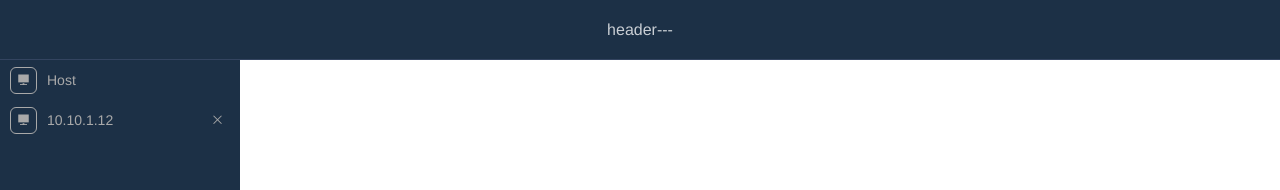
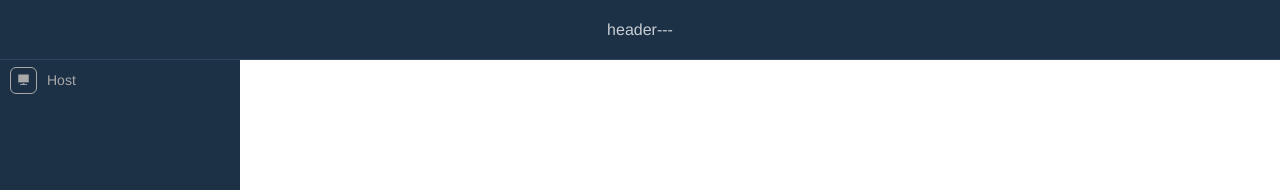
Before and after one commit to itpika/knight-redis, a Vue app: page /#/ in a window 1280 px wide. Shown: the top 190 px of the page. Built offline with nearby package versions, Linux system fonts and the light colour scheme.

Commit message:
打开host与左侧目标栏关联

```diff
--- a/src/front/components/Aside/SelectBox.vue
+++ b/src/front/components/Aside/SelectBox.vue
@@ -6,9 +6,9 @@
       <div :class="{iconActive: box.isActive}">
         <i :class="box.icon"/>
       </div>
-      {{box.name}}
+      {{box.label}}
     </div>
-    <div v-if="box.close" class="closeIcon" @click="this.$emit('closeHost')">
+    <div v-if="box.close" class="closeIcon" @click="closeHost(box.time)">
       <i class="el-icon-close"/>
     </div>
   </div>
@@ -31,7 +31,8 @@ export default {
       this.$emit('active', this.$props.box.id)
       this.$router.push(this.box.router)
     },
-    closeBox() {
+    closeHost(time) {
+      this.$store.commit('host/closeHost', time)
     }
   }
 }
--- a/src/front/components/Aside/index.vue
+++ b/src/front/components/Aside/index.vue
@@ -3,43 +3,39 @@
 <template>
   <div class="Aside">
     <SelectBox :box="host" v-on:active="active"></SelectBox>
-    <SelectBox v-for="(item, i)  of openSelect" v-bind:key="i" :box="item" v-on:active="active"></SelectBox>
+    <SelectBox v-for="(item, i)  of hosts" v-bind:key="i" :box="item" v-on:active="active"></SelectBox>
   </div>
 </template>
 
 <script>
 import SelectBox from './SelectBox'
+import { mapState } from 'vuex'
 export default {
   name: 'Aside',
   components: {
     SelectBox
   },
+  computed: mapState({
+    hosts: state => state.host.openHost
+  }),
   data: () => {
     return {
       host: {
         id: '0',
-        name: 'Host',
+        label: 'Host',
         icon: 'el-icon-s-platform',
         isActive: false,
         router: '/host'
-      },
-      openSelect: [{
-        id: '1',
-        name: '10.10.1.12',
-        icon: 'el-icon-s-platform',
-        isActive: false,
-        close: true,
-        router: '/hostView'
-      }]
+      }
     }
   },
   methods: {
     active: function (id) {
-      for (let i = 0; i < this.$data.openSelect.length; i++) {
-        if (this.$data.openSelect[i].id === id) {
-          this.$data.openSelect[i].isActive = true
+      for (let i = 0; i < this.hosts.length; i++) {
+        if (this.hosts[i].id === id) {
+          this.hosts[i].isActive = true
         } else {
-          this.$data.openSelect[i].isActive = false
+          this.hosts[i].isActive = false
         }
       }
     }
--- a/src/front/store/modules/host.js
+++ b/src/front/store/modules/host.js
@@ -1,20 +1,28 @@
 export default {
   namespaced: true,
   state: {
-    hosts: []
+    hosts: [{
+      id: '1',
+      label: '外网',
+      address: '127.0.0.1',
+      port: 1,
+      passwd: ''
+    }],
+    openHost: []
   },
   mutations: {
-    openHost (state, host) {
-      state.hosts.push(host)
+    connectionHost (state, host) {
+      state.openHost.push(host)
     },
-    closeHost (state, id) {
+    closeHost (state, time) {
+      console.log(time)
       const arr = []
-      for (const h of state.hosts) {
-        if (h.id !== id) {
-          arr.push(arr)
+      for (const h of state.openHost) {
+        if (h.time !== time) {
+          arr.push(h)
         }
       }
-      state.hosts = arr
+      state.openHost = arr
     }
   },
   actions: {
--- a/src/front/views/host/index.vue
+++ b/src/front/views/host/index.vue
@@ -12,7 +12,7 @@
           <span>{{item.label}}</span>
         </div>
         <div class="lineRight">
-          <div class="lineRightOper rotating90 connect">
+          <div class="lineRightOper rotating90 connect" @click="connectionHost(item.id)">
             <i class="el-icon-sort"></i>
           </div>
           <div class="lineRightOper edit" @click="editHost(item.id)">
@@ -65,8 +65,7 @@
 </template>
 
 <script>
-// import Header from '@/front/components/Header.vue'
-
+import { mapState } from 'vuex'
 export default {
   name: 'host',
   data () {
@@ -76,10 +75,6 @@ export default {
       fromOperation: 0,
       visible: false,
       host: {},
-      hosts: [
-        { id: '1', label: '外网', address: '127.0.0.1', port: 1, passwd: '' },
-        { id: '2', label: '内网', address: '127.0.0.2', port: 2, passwd: '' }
-      ],
       rules: {
         address: [
           { required: true, message: 'Please enter the address', trigger: 'blur' }
@@ -91,6 +86,9 @@ export default {
       }
     }
   },
+  computed: mapState({
+    hosts: state => state.host.hosts
+  }),
   components: {
   },
   methods: {
@@ -146,6 +144,23 @@ export default {
         }
       }
       this.hosts = arr
+    },
+    // 连接host,打开一个页面
+    connectionHost(id) {
+      for (const h of this.hosts) {
+        if (h.id === id) {
+          this.$store.commit('host/connectionHost', {
+            id: h.id,
+            label: h.label,
+            time: Date.now(),
+            icon: 'el-icon-s-platform',
+            isActive: false,
+            close: true,
+            router: '/hostView'
+          })
+          break
+        }
+      }
     }
   }
 }
```
Also changed, not shown: 1 other file (tests, documents, lock files or other folders).
